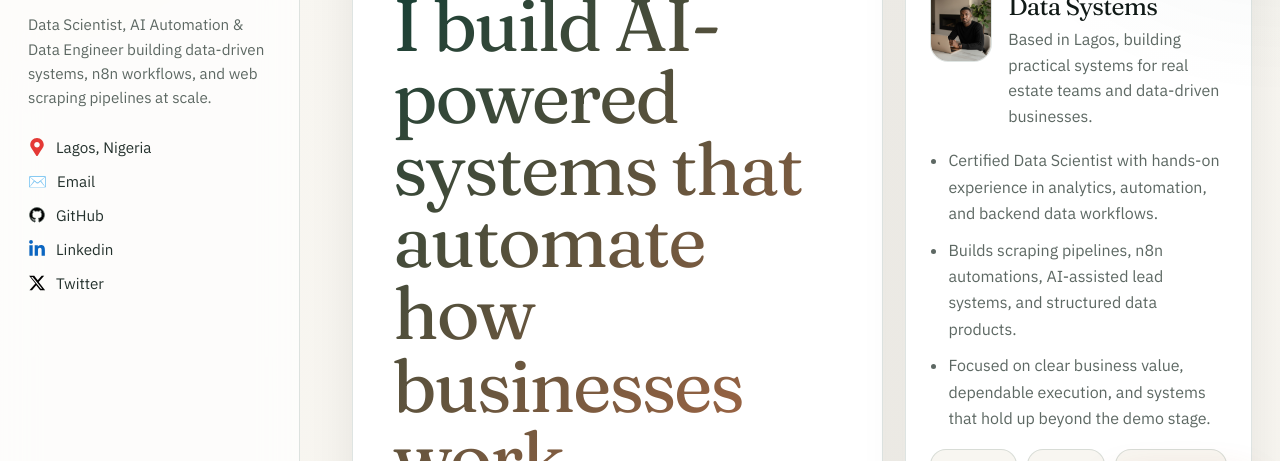
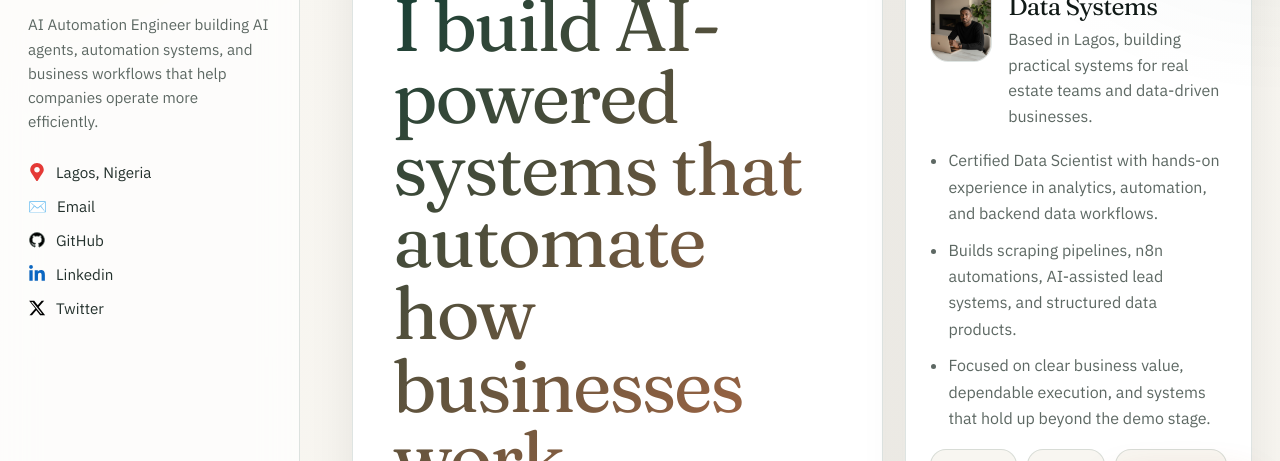
Before and after one commit to ugochukwu11-glitch/ugochukwu11-glitch.github.io, a plain HTML site: page index.html in a window 1280 px wide. Shown: the part 265-726 px from the top of the page. Drawn offline with Linux system fonts and the light colour scheme.

Commit message:
Update portfolio role positioning copy

```diff
--- a/index.html
+++ b/index.html
@@ -2013,7 +2013,7 @@ body.dark .voice-widget-status {
 
     <h2 class="sidebar-name">Kelvin Anowu</h2>
     <p class="sidebar-bio muted">
-      Data Scientist, AI Automation & Data Engineer building data-driven systems, n8n workflows, and web scraping pipelines at scale.
+      AI Automation Engineer building AI agents, automation systems, and business workflows that help companies operate more efficiently.
     </p>
 
     <div class="sidebar-links">
@@ -2065,7 +2065,7 @@ body.dark .voice-widget-status {
   <img src="assets/Ugo1.jpg" class="sidebar-avatar" alt="Kelvin Anowu">
   <h2 class="sidebar-name">Kelvin Anowu</h2>
   <p class="sidebar-bio muted">
-    Data Scientist, AI Automation & Data Engineer building data-driven systems, n8n workflows, and web scraping pipelines at scale.
+    AI Automation Engineer building AI agents, automation systems, and business workflows that help companies operate more efficiently.
   </p>
 
   <div class="sidebar-links">
@@ -2598,7 +2598,7 @@ body.dark .voice-widget-status {
     <div class="footer-left">
       <strong>Kelvin Anowu</strong>
       <p class="muted">
-        Data Scientist, AI Automation & Data Engineer building data-driven systems, n8n workflows, and web scraping pipelines at scale.
+        AI Automation Engineer building AI agents, automation systems, and business workflows that help companies operate more efficiently.
       </p>
     </div>
 
```
